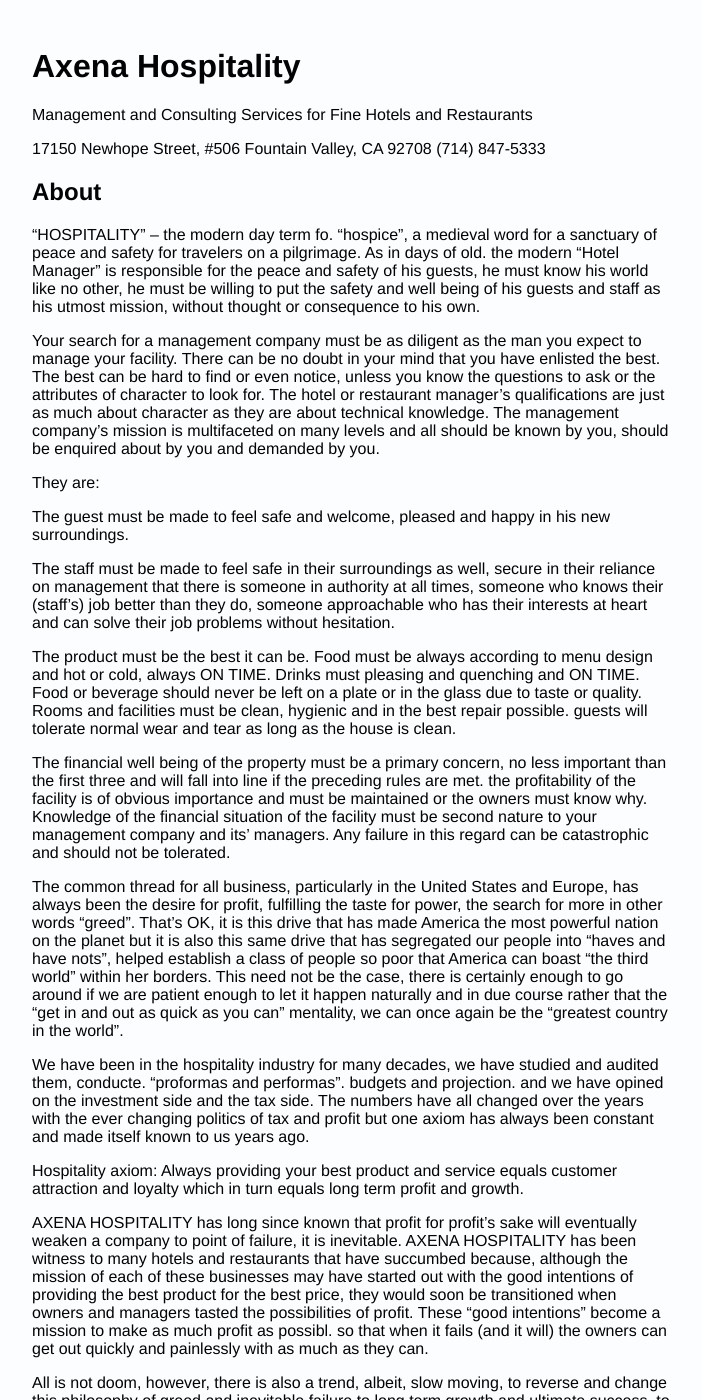
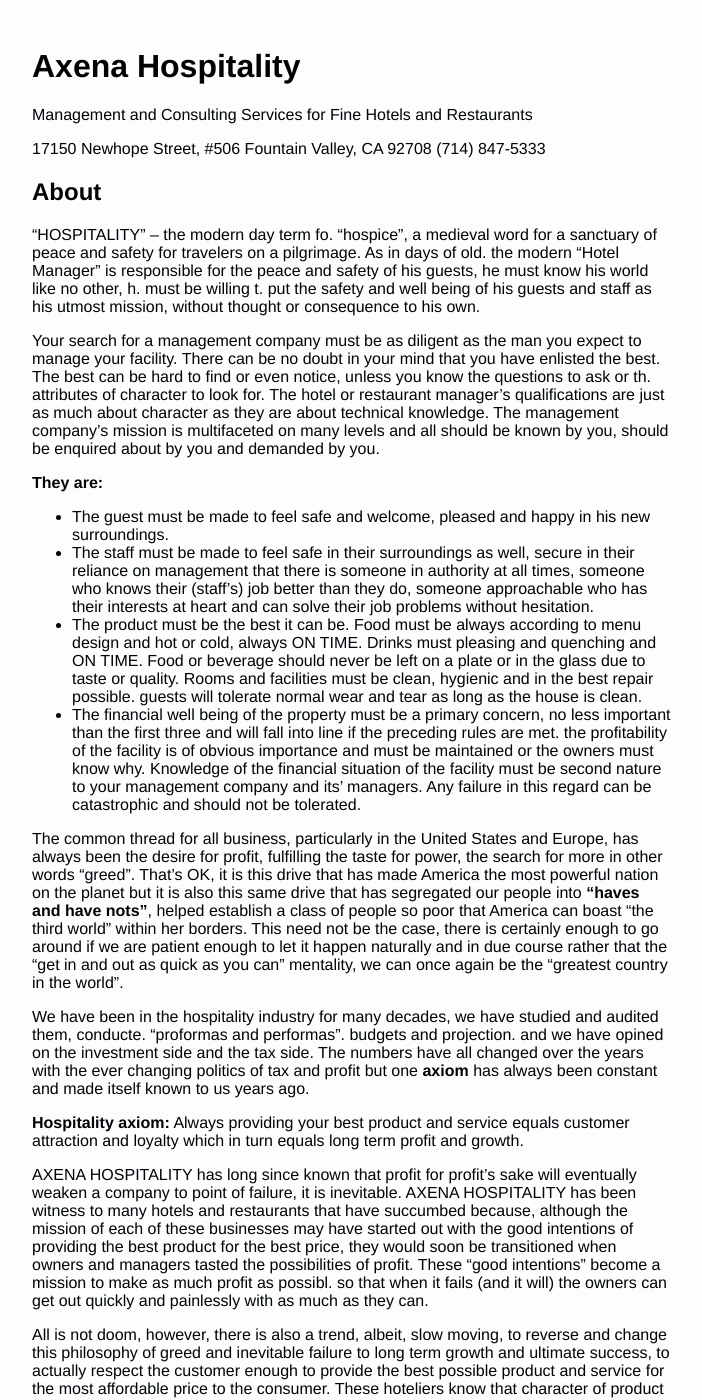
Before and after one commit to jimthoburn/axena, a Jekyll site: the page built from index.md, in a window 1280 px wide and 1400 px high. Shown: the whole window, without its empty margins (288-990 px from the left). Built offline with Jekyll 4.4.1, drawn with Linux system fonts in a browser that asks for light colours; our own code applies the rules of GitHub Pages for plain Markdown files; some of the changed text lies outside the part shown.

Commit message:
Update index.md

```diff
--- a/index.md
+++ b/index.md
@@ -11,25 +11,22 @@ Fountain Valley, CA 92708
 
 ## About
 
-“HOSPITALITY” – the modern day term fo. “hospice”, a medieval word for a sanctuary of peace and safety for travelers on a pilgrimage. As in days of old. the modern “Hotel Manager” is responsible for the peace and safety of his guests, he must know his world like no other, he must be willing to put the safety and well being of his guests and staff as his utmost mission, without thought or consequence to his own.
+“HOSPITALITY” – the modern day term fo. “hospice”, a medieval word for a sanctuary of peace and safety for travelers on a pilgrimage. As in days of old. the modern “Hotel Manager” is responsible for the peace and safety of his guests, he must know his world like no other, h. must be willing t. put the safety and well being of his guests and staff as his utmost mission, without thought or consequence to his own.
 
-Your search for a management company must be as diligent as the man you expect to manage your facility. There can be no doubt in your mind that you have enlisted the best. The best can be hard to find or even notice, unless you know the questions to ask or the attributes of character to look for. The hotel or restaurant manager’s qualifications are just as much about character as they are about technical knowledge. The management company’s mission is multifaceted on many levels and all should be known by you, should be enquired about by you and demanded by you.
+Your search for a management company must be as diligent as the man you expect to manage your facility. There can be no doubt in your mind that you have enlisted the best. The best can be hard to find or even notice, unless you know the questions to ask or th. attributes of character to look for. The hotel or restaurant manager’s qualifications are just as much about character as they are about technical knowledge. The management company’s mission is multifaceted on many levels and all should be known by you, should be enquired about by you and demanded by you.
 
-They are:
+**They are:**
 
-The guest must be made to feel safe and welcome, pleased and happy in his new surroundings.
+*   The guest must be made to feel safe and welcome, pleased and happy in his new surroundings.
+*   The staff must be made to feel safe in their surroundings as well, secure in their reliance on management that there is someone in authority at all times, someone who knows their (staff’s) job better than they do, someone approachable who has their interests at heart and can solve their job problems without hesitation.
+*   The product must be the best it can be. Food must be always according to menu design and hot or cold, always ON TIME. Drinks must pleasing and quenching and ON TIME. Food or beverage should never be left on a plate or in the glass due to taste or quality. Rooms and facilities must be clean, hygienic and in the best repair possible. guests will tolerate normal wear and tear as long as the house is clean.
+*   The financial well being of the property must be a primary concern, no less important than the first three and will fall into line if the preceding rules are met. the profitability of the facility is of obvious importance and must be maintained or the owners must know why. Knowledge of the financial situation of the facility must be second nature to your management company and its’ managers. Any failure in this regard can be catastrophic and should not be tolerated.
 
-The staff must be made to feel safe in their surroundings as well, secure in their reliance on management that there is someone in authority at all times, someone who knows their (staff’s) job better than they do, someone approachable who has their interests at heart and can solve their job problems without hesitation.
+The common thread for all business, particularly in the United States and Europe, has always been the desire for profit, fulfilling the taste for power, the search for more in other words “greed”. That’s OK, it is this drive that has made America the most powerful nation on the planet but it is also this same drive that has segregated our people into **“haves and have nots”**, helped establish a class of people so poor that America can boast “the third world” within her borders. This need not be the case, there is certainly enough to go around if we are patient enough to let it happen naturally and in due course rather that the “get in and out as quick as you can” mentality, we can once again be the “greatest country in the world”.
 
-The product must be the best it can be. Food must be always according to menu design and hot or cold, always ON TIME. Drinks must pleasing and quenching and ON TIME. Food or beverage should never be left on a plate or in the glass due to taste or quality. Rooms and facilities must be clean, hygienic and in the best repair possible. guests will tolerate normal wear and tear as long as the house is clean.
+We have been in the hospitality industry for many decades, we have studied and audited them, conducte. “proformas and performas”. budgets and projection. and we have opined on the investment side and the tax side. The numbers have all changed over the years with the ever changing politics of tax and profit but one **axiom** has always been constant and made itself known to us years ago.
 
-The financial well being of the property must be a primary concern, no less important than the first three and will fall into line if the preceding rules are met. the profitability of the facility is of obvious importance and must be maintained or the owners must know why. Knowledge of the financial situation of the facility must be second nature to your management company and its’ managers. Any failure in this regard can be catastrophic and should not be tolerated.
-
-The common thread for all business, particularly in the United States and Europe, has always been the desire for profit, fulfilling the taste for power, the search for more in other words “greed”. That’s OK, it is this drive that has made America the most powerful nation on the planet but it is also this same drive that has segregated our people into “haves and have nots”, helped establish a class of people so poor that America can boast “the third world” within her borders. This need not be the case, there is certainly enough to go around if we are patient enough to let it happen naturally and in due course rather that the “get in and out as quick as you can” mentality, we can once again be the “greatest country in the world”.
-
-We have been in the hospitality industry for many decades, we have studied and audited them, conducte. “proformas and performas”. budgets and projection. and we have opined on the investment side and the tax side. The numbers have all changed over the years with the ever changing politics of tax and profit but one axiom has always been constant and made itself known to us years ago.
-
-Hospitality axiom: Always providing your best product and service equals customer attraction and loyalty which in turn equals long term profit and growth.
+**Hospitality axiom:** Always providing your best product and service equals customer attraction and loyalty which in turn equals long term profit and growth.
 
 AXENA HOSPITALITY has long since known that profit for profit’s sake will eventually weaken a company to point of failure, it is inevitable. AXENA HOSPITALITY has been witness to many hotels and restaurants that have succumbed because, although the mission of each of these businesses may have started out with the good intentions of providing the best product for the best price, they would soon be transitioned when owners and managers tasted the possibilities of profit. These “good intentions” become a mission to make as much profit as possibl. so that when it fails (and it will) the owners can get out quickly and painlessly with as much as they can.
 
```
Also changed, not shown: other parts of index.md (+6 -10 lines).
